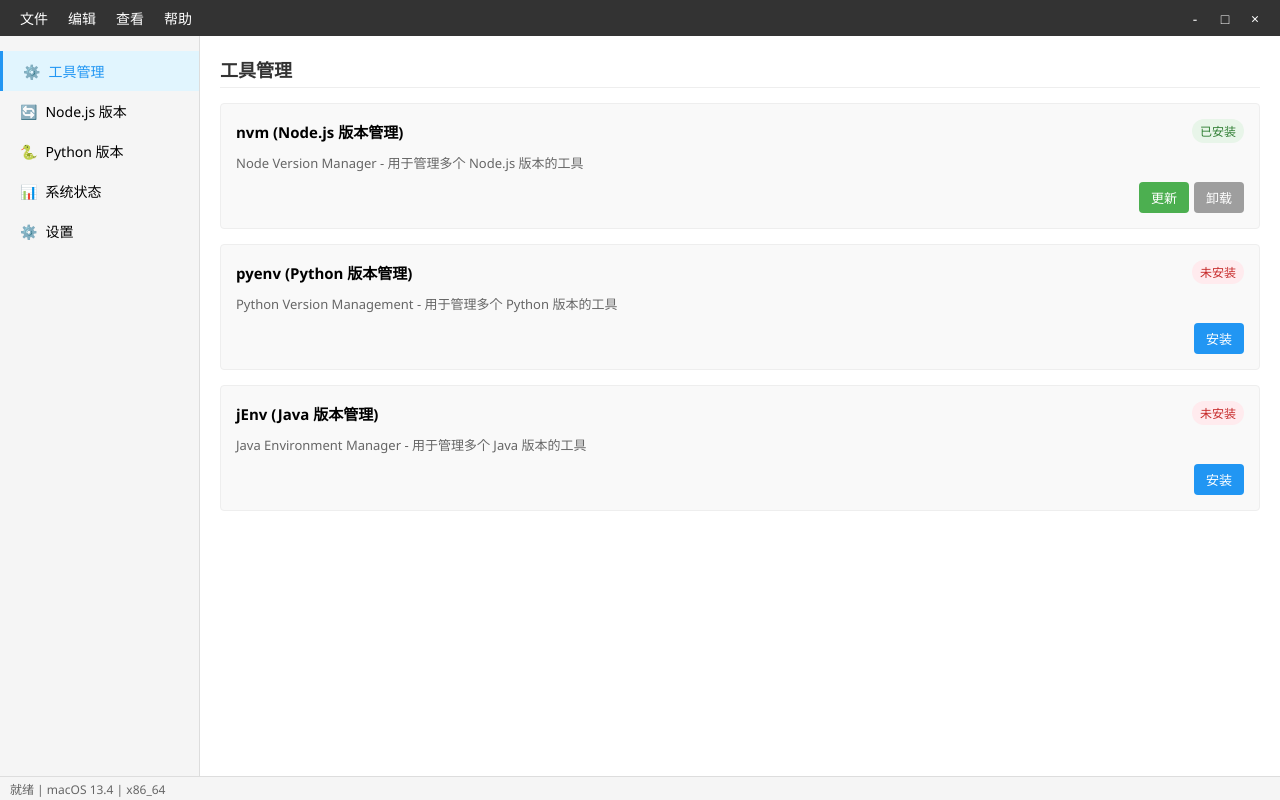
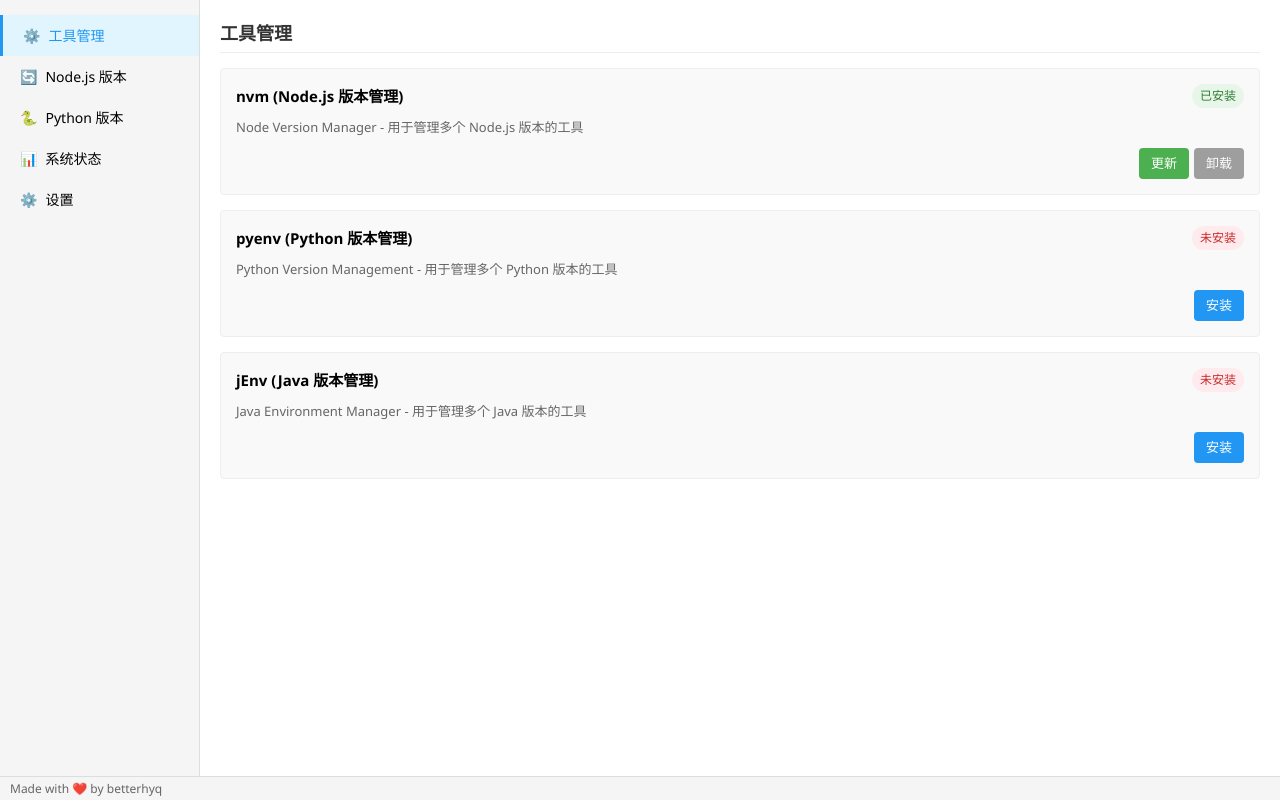
Before and after one commit to betterhyq/VVswap, a React (Vite) app: page / in a window 1280 px wide. Built offline with nearby package versions, Linux system fonts and the light colour scheme.

Commit message:
feat: 配置tailwindcss

```diff
--- a/src/App.css
+++ b/src/App.css
@@ -1,3 +1,5 @@
+@import "tailwindcss";
+
 * {
   margin: 0;
   padding: 0;
--- a/src/App.tsx
+++ b/src/App.tsx
@@ -1,6 +1,5 @@
 import { useState } from "react";
 import "./App.css";
-import MenuBar from "./components/MenuBar";
 import Sidebar from "./components/Sidebar";
 import StatusBar from "./components/StatusBar";
 import ToolsPanel from "./components/panels/ToolsPanel";
@@ -36,7 +35,6 @@
 
   return (
     <div className="app-container">
-      <MenuBar />
 
       <div className="main-container">
         <Sidebar activePanel={activePanel} onPanelChange={handlePanelChange} />
--- a/src/components/StatusBar.tsx
+++ b/src/components/StatusBar.tsx
@@ -1,7 +1,7 @@
 function StatusBar() {
   return (
     <div className="status-bar">
-      <span>就绪 | macOS 13.4 | x86_64</span>
+      <span>Made with ❤️ by <a href="https://github.com/betterhyq" target="_blank" rel="noopener noreferrer">betterhyq</a></span>
     </div>
   );
 }
--- a/vite.config.ts
+++ b/vite.config.ts
@@ -1,12 +1,16 @@
 import { defineConfig } from "vite";
 import react from "@vitejs/plugin-react";
+import tailwindcss from '@tailwindcss/vite'
 
 // @ts-expect-error process is a nodejs global
 const host = process.env.TAURI_DEV_HOST;
 
 // https://vite.dev/config/
 export default defineConfig(async () => ({
-  plugins: [react()],
+  plugins: [
+    react(),
+    tailwindcss()
+  ],
 
   // Vite options tailored for Tauri development and only applied in `tauri dev` or `tauri build`
   //
```
Also changed, not shown: package.json (+6 -4 lines), 1 other file (tests, documents, lock files or other folders).
